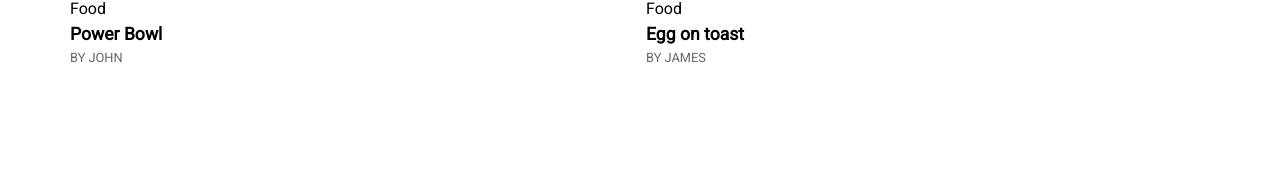
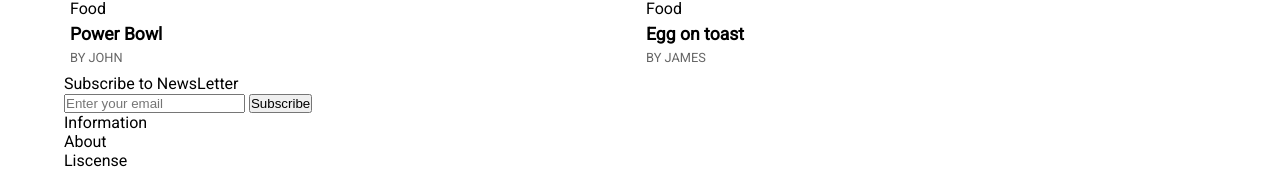
Before and after one commit to PranishShresth/cohortF, a plain HTML site: page blog/index.html in a window 1280 px wide. Shown: the part 2116-2287 px from the top of the page. Before the commit the page ends 2190 px from the top, so only its background shows below. Drawn offline with Linux system fonts and the light colour scheme.

Commit message:
footer html structure

```diff
--- a/blog/index.html
+++ b/blog/index.html
@@ -128,5 +128,26 @@
         </section>
       </main>
     </div>
+    <footer>
+      <div class="wrapper">
+        <div class="footerContainer">
+          <div class="footerColumn">
+            <p>Subscribe to NewsLetter</p>
+            <form>
+              <input type="text" placeholder="Enter your email" />
+              <button>Subscribe</button>
+            </form>
+          </div>
+          <div class="footerColumn">
+            <p>Information</p>
+            <ul>
+              <li><a href="#">About</a></li>
+              <li><a href="#">Liscense</a></li>
+              <li><a href="#">Terms and Condtion</a></li>
+            </ul>
+          </div>
+        </div>
+      </div>
+    </footer>
   </body>
 </html>
```
